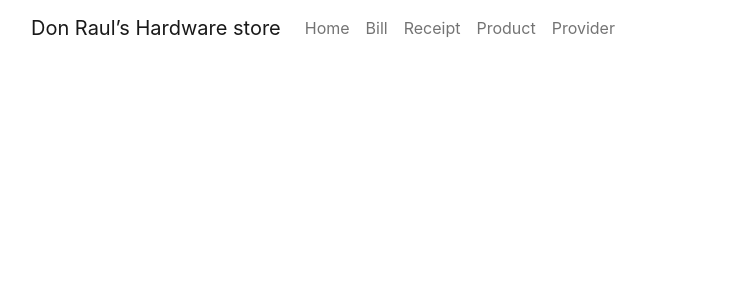
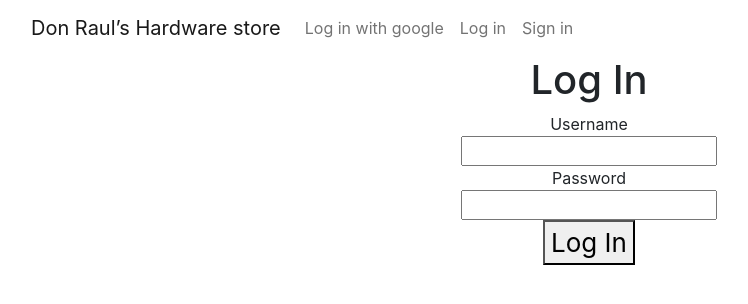
Before and after one commit to JosepF5/FrontEnd---HS, a React (Vite) app: page /logIn in a window 1280 px wide. Shown: the top 304 px of the page, without its empty margins (51-799 px from the left). Built offline with nearby package versions, Linux system fonts and the light colour scheme.

Commit message:
LogIn v1.2

```diff
--- a/src/App.tsx
+++ b/src/App.tsx
@@ -1,6 +1,9 @@
 import React from "react";
 import Provider from "./components/Provider/Provider";
 import Product from "./components/Product/Product";
+import LogIn from "./components/LogIn/LogIn";
+import GoogleLogIn from "./components/LogIn/GoogleLogIn";
+import SignIn from "./components/LogIn/SignIn";
 import Bill from "./components/Bill/Bill";
 import Receipt from "./components/Receipt/Receipt";
 import Opening from "./components/Opening/Opening";
@@ -9,9 +12,56 @@ import Container from "react-bootstrap/Container";
 import Nav from "react-bootstrap/Nav";
 import Navbar from "react-bootstrap/Navbar";
 import "./App.css";
+import { RootState } from "../src/app/store";
+import { useSelector } from "react-redux";
+function App() {
+  const {user} = useSelector((state:RootState) => state.logged)
 
-function App() {
   return (
+    <div className="App">
+    <BrowserRouter>
+    {user!==null?
+      (<Navbar bg="ligth" expand="lg">
+      <Container>
+        <Navbar.Brand href="">Don Raul’s Hardware store</Navbar.Brand>
+        <Navbar.Toggle aria-controls="basic-navbar-nav" />
+        <Navbar.Collapse id="basic-navbar-nav">
+          <Nav className="me-auto">
+            <Nav.Link href="welcome">Welcome</Nav.Link>
+            <Nav.Link href="bill">Bill</Nav.Link>
+            <Nav.Link href="receipt">Receipt</Nav.Link>
+            <Nav.Link href="product">Product</Nav.Link>
+            <Nav.Link href="provider">Provider</Nav.Link>
+          </Nav>
+        </Navbar.Collapse>
+      </Container>
+    </Navbar>
+      ):
+      <Navbar bg="ligth" expand="lg">
+      <Container>
+        <Navbar.Brand href="">Don Raul’s Hardware store</Navbar.Brand>
+        <Navbar.Toggle aria-controls="basic-navbar-nav" />
+        <Navbar.Collapse id="basic-navbar-nav">
+          <Nav className="me-auto">
+            <Nav.Link href="logInGoogle">Log in with google</Nav.Link>
+            <Nav.Link href="logIn">Log in</Nav.Link>
+            <Nav.Link href="SignIn">Sign in</Nav.Link>
+          </Nav>
+        </Navbar.Collapse>
+      </Container>
+    </Navbar>
+      }
+      <Routes>
+        <Route path="logInGoogle" element={<GoogleLogIn />}/>
+        <Route path="SignIn" element={<SignIn />}/>
+        <Route path="logIn" element={<LogIn />}/>
+        <Route path="welcome" element={<Opening />}/>
+        <Route path="product" element={<Product />} />
+        <Route path="provider" element={<Provider />} />
+      </Routes>
+    </BrowserRouter>
+    </div>
+    /*
     <BrowserRouter>
       <Navbar bg="ligth" expand="lg">
         <Container>
@@ -35,7 +85,7 @@ function App() {
         <Route path="/product" element={<Product />} />
         <Route path="/provider" element={<Provider />} />
       </Routes>
-    </BrowserRouter>
+    </BrowserRouter>*/
   );
 }
 
--- a/src/components/LogIn/GoogleLogIn.tsx
+++ b/src/components/LogIn/GoogleLogIn.tsx
@@ -1,5 +1,9 @@
 import { auth } from "../../firebase/firebaseConfig";
-import { signInWithPopup, GoogleAuthProvider, OAuthCredential } from "firebase/auth";
+import {
+  signInWithPopup,
+  GoogleAuthProvider,
+  OAuthCredential,
+} from "firebase/auth";
 import { useDispatch } from "react-redux";
 import { logInInReducer } from "../../features/loggedInSlice";
 import { useNavigate } from "react-router-dom";
@@ -7,11 +11,31 @@ import { useNavigate } from "react-router-dom";
 const providerGoogleAuth = new GoogleAuthProvider();
 
 const GoogleLogIn: React.FunctionComponent = () => {
+  const dispatch = useDispatch();
+  const navigate = useNavigate();
+
+  const signInWithGoogleButton = () => {
+    signInWithPopup(auth, providerGoogleAuth)
+      .then((result) => {
+        const credential: OAuthCredential | null =
+          GoogleAuthProvider.credentialFromResult(result);
+        const token = credential!.accessToken;
+        const user = result.user;
+        dispatch(logInInReducer(user));
+        navigate("/welcome");
+      })
+      .catch((error) => {
+        const errorCode = error.code;
+        const errorMessage = error.message;
+        const email = error.email;
+        const credential = GoogleAuthProvider.credentialFromError(error);
+      });
+  };
   return (
     <div>
+      <button onClick={signInWithGoogleButton}>Log in with google</button>
+    </div>
+  );
+};
 
-    </div>
-  )
-}
-
-export default GoogleLogIn
+export default GoogleLogIn;
--- a/src/components/LogIn/LogIn.tsx
+++ b/src/components/LogIn/LogIn.tsx
@@ -1,28 +1,25 @@
 import { signInWithEmailAndPassword } from "firebase/auth";
 import { useState } from "react";
 import { auth } from "../../firebase/firebaseConfig";
-
+import { useNavigate } from "react-router-dom";
+import { useDispatch } from "react-redux";
+import { logInInReducer } from "../../features/loggedInSlice";
 const LogIn: React.FunctionComponent = () => {
   const [userName, setUserName] = useState("");
   const [password, setPassword] = useState("");
-
+  const dispatch = useDispatch();
+  const navigate = useNavigate();
   const logInForm = (e: React.MouseEvent<HTMLButtonElement, MouseEvent>) => {
     e.preventDefault();
-
     if (userName && password) {
       signInWithEmailAndPassword(auth, userName, password)
         .then((userCredential) => {
           const user = userCredential.user;
-          console.log("**** user credentials ****");
-          console.log(userCredential);
-          console.log("**** user ***");
-          console.log(user);
+          dispatch(logInInReducer(user));
+          navigate("/welcome");
         })
         .catch((error) => {
           const errorCode = error.code;
-          const errorMessage = error.message;
-          console.log("*** Log in error ***");
-          console.log(errorMessage);
         });
       setPassword("");
       setUserName("");
--- a/src/features/loggedInSlice.ts
+++ b/src/features/loggedInSlice.ts
@@ -4,6 +4,12 @@ const initialState = {
   user: null
 }
 
+interface IUser {
+      email: any
+      photoURL: any
+      displayName: any
+      uid: any
+}
 
 const loggedInSlice = createSlice(
   {
```
